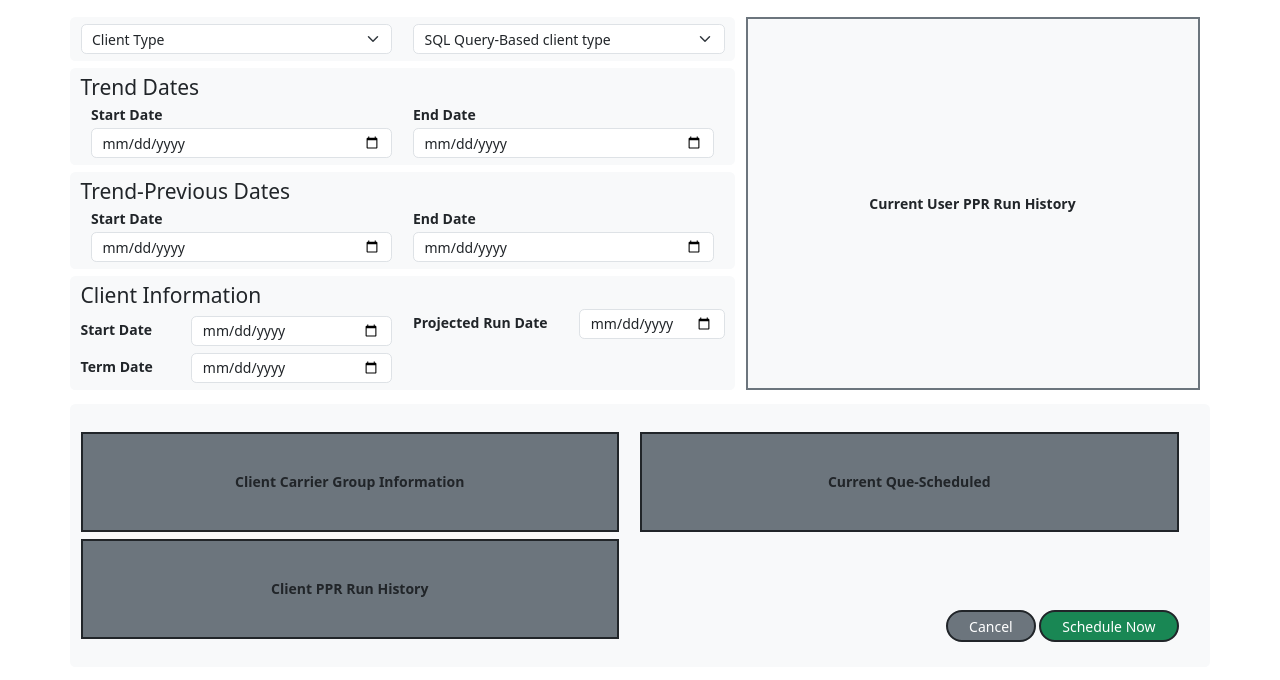
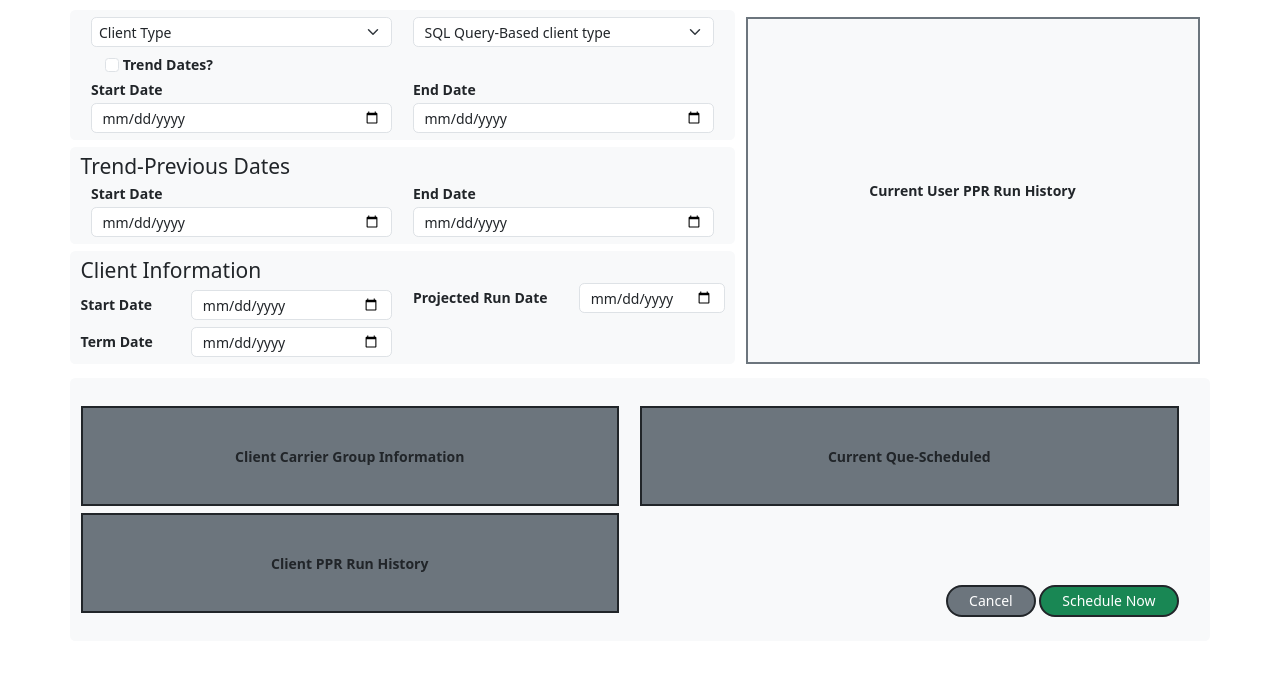
Before and after one commit to mr-pacifist/Inputlayout, a plain HTML site: page index.html in a window 1280 px wide. Shown: the part 60-740 px from the top of the page. Drawn offline with nearby package versions, Linux system fonts and the light colour scheme.

Commit message:
Update index.html

```diff
--- a/index.html
+++ b/index.html
@@ -26,8 +26,6 @@
       }
 
     }
-
-
   </style>
 </head>
 <body class="">
@@ -38,10 +36,11 @@
 
             <div class="col-lg-7 ">
                 <!-- drompdown  -->
-                <div class=" row my-2  py-2 rounded bg-light">
+                 <div class=" row py-2 rounded bg-light">
+                  <div class=" row  mx-auto">
                     <!--Client type drompdown  -->
                       <div class=" col-6">
-                        <select class="form-select py-1 " name="" id="" >
+                        <select class="form-select py-1 px-2 " name="" id="" >
                           <option value="">Client Type</option>
                           <option value="">Client Type 1</option>
                           <option value="">Client Type 2</option>
@@ -50,7 +49,7 @@
                           <option value="">Client Type 5</option>
                         </select>
                       </div>
-                  <!--SQL Query - Based client type drompdown  -->
+                        <!--SQL Query - Based client type drompdown  -->
                       <div class="col-6">
                           <select class="form-select py-1" name="" id="" >
                               <option value="">SQL Query-Based client type</option>
@@ -59,11 +58,14 @@
                               <option value="">Option 3</option>
                           </select>
                       </div>
-                </div>
-
-                <!-- Trend dates -->
-                <div class="row  my-2  py-2 rounded bg-light" >
-                    <h4 class="m-0">Trend Dates </h4>
+                  </div>
+                  <div class="row mx-3 mt-2">
+                    <div class="col-12 colform-check">
+                      <input type="checkbox" class="form-check-input" id="myCheckbox">
+                      <label class="form-check-label fw-bold " for="myCheckbox">Trend Dates?</label>
+                    </div>
+                  </div>
+                  <div class="" >
                     <div class="row mx-auto">
                       <div class="col-sm-6 ">
                           <label class="fw-bold py-1" for="inputName">Start Date</label>
@@ -75,6 +77,7 @@
                       </div>
                     </div>
                   </div>
+                 </div>
 
                 <!-- Trend  Previous dates -->
                 <div class="row  my-2  py-2 rounded bg-light" >
```
